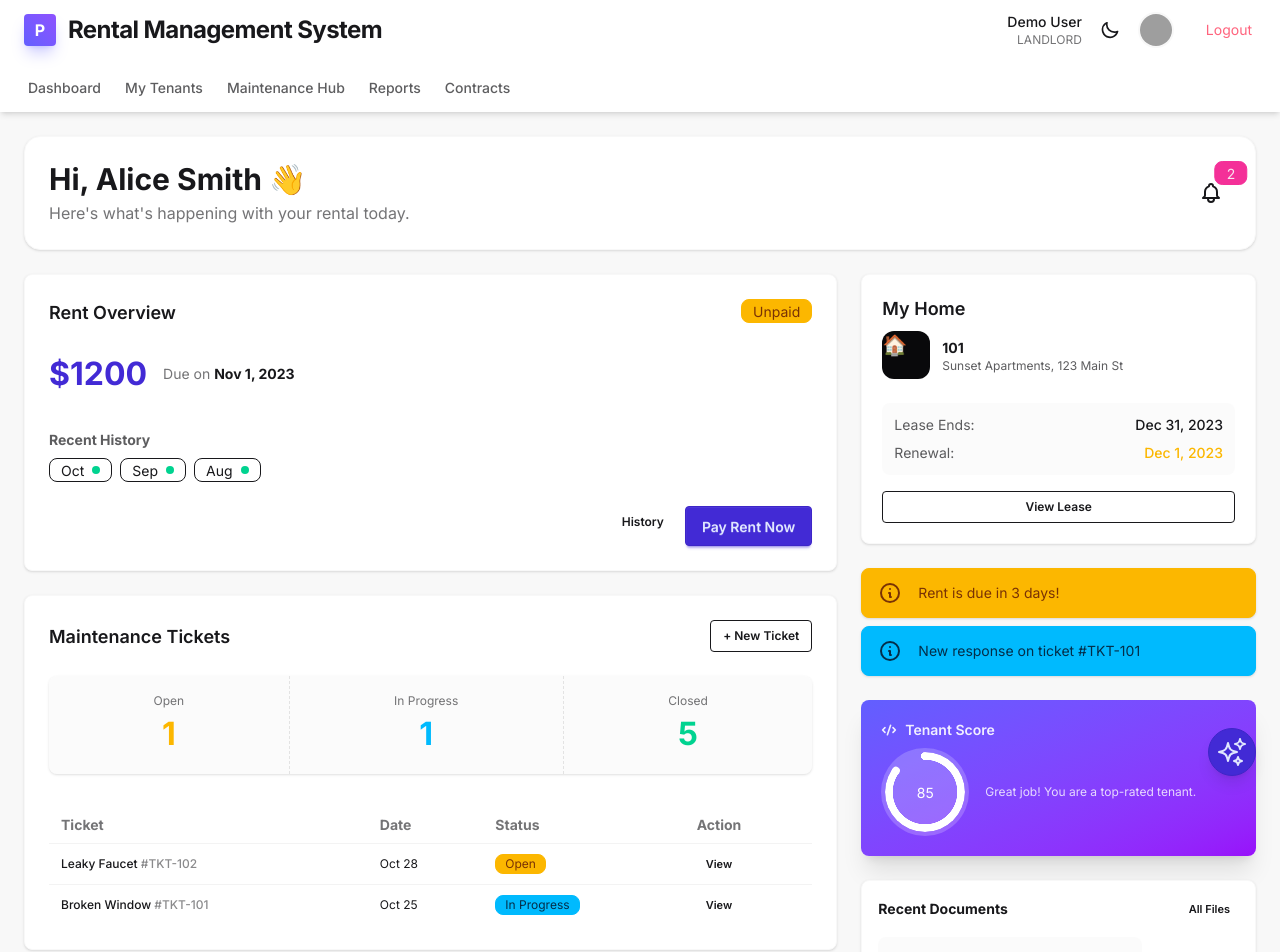
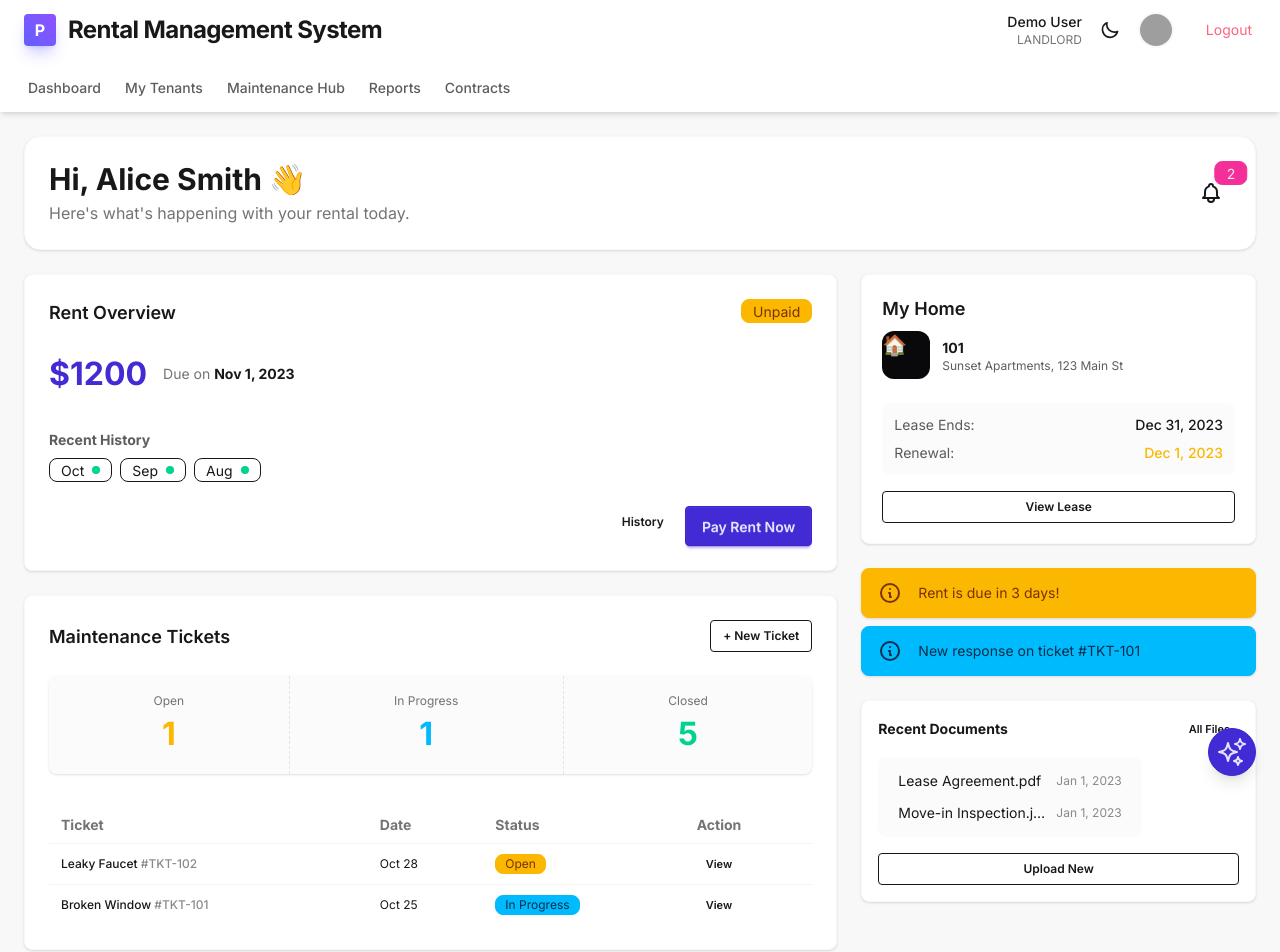
Before and after one commit to mirulnorazmi/rms-fe, an Angular app: page /tenant/dashboard in a window 1280 px wide. Shown: the top 952 px of the page. Built offline with nearby package versions, Linux system fonts and the light colour scheme; grey boxes are pictures that could not be loaded.

Commit message:
Comment out AI Insights card in dashboard

```diff
--- a/src/app/pages/tenant/dashboard/tenant-dashboard.component.html
+++ b/src/app/pages/tenant/dashboard/tenant-dashboard.component.html
@@ -152,7 +152,7 @@
       </div>
 
       <!-- 7. AI Insights -->
-      <div class="card bg-linear-to-br from-indigo-500 to-purple-600 text-white shadow-xl">
+      <!-- <div class="card bg-linear-to-br from-indigo-500 to-purple-600 text-white shadow-xl">
         <div class="card-body p-5">
           <h2 class="card-title text-sm opacity-90 flex gap-2">
             <svg xmlns="http://www.w3.org/2000/svg" class="h-4 w-4" viewBox="0 0 20 20" fill="currentColor"><path fill-rule="evenodd" d="M12.316 3.051a1 1 0 01.633 1.265l-4 12a1 1 0 11-1.898-.632l4-12a1 1 0 011.265-.633zM5.707 6.293a1 1 0 010 1.414L3.414 10l2.293 2.293a1 1 0 11-1.414 1.414l-3-3a1 1 0 010-1.414l3-3a1 1 0 011.414 0zm8.586 0a1 1 0 011.414 0l3 3a1 1 0 010 1.414l-3 3a1 1 0 11-1.414-1.414L16.586 10l-2.293-2.293a1 1 0 010-1.414z" clip-rule="evenodd" /></svg>
@@ -163,7 +163,7 @@
             <div class="text-xs opacity-80">Great job! You are a top-rated tenant.</div>
           </div>
         </div>
-      </div>
+      </div> -->
 
       <!-- 6. Document Vault Shortcut -->
       <div class="card bg-base-100 shadow-sm border border-base-200">
```
